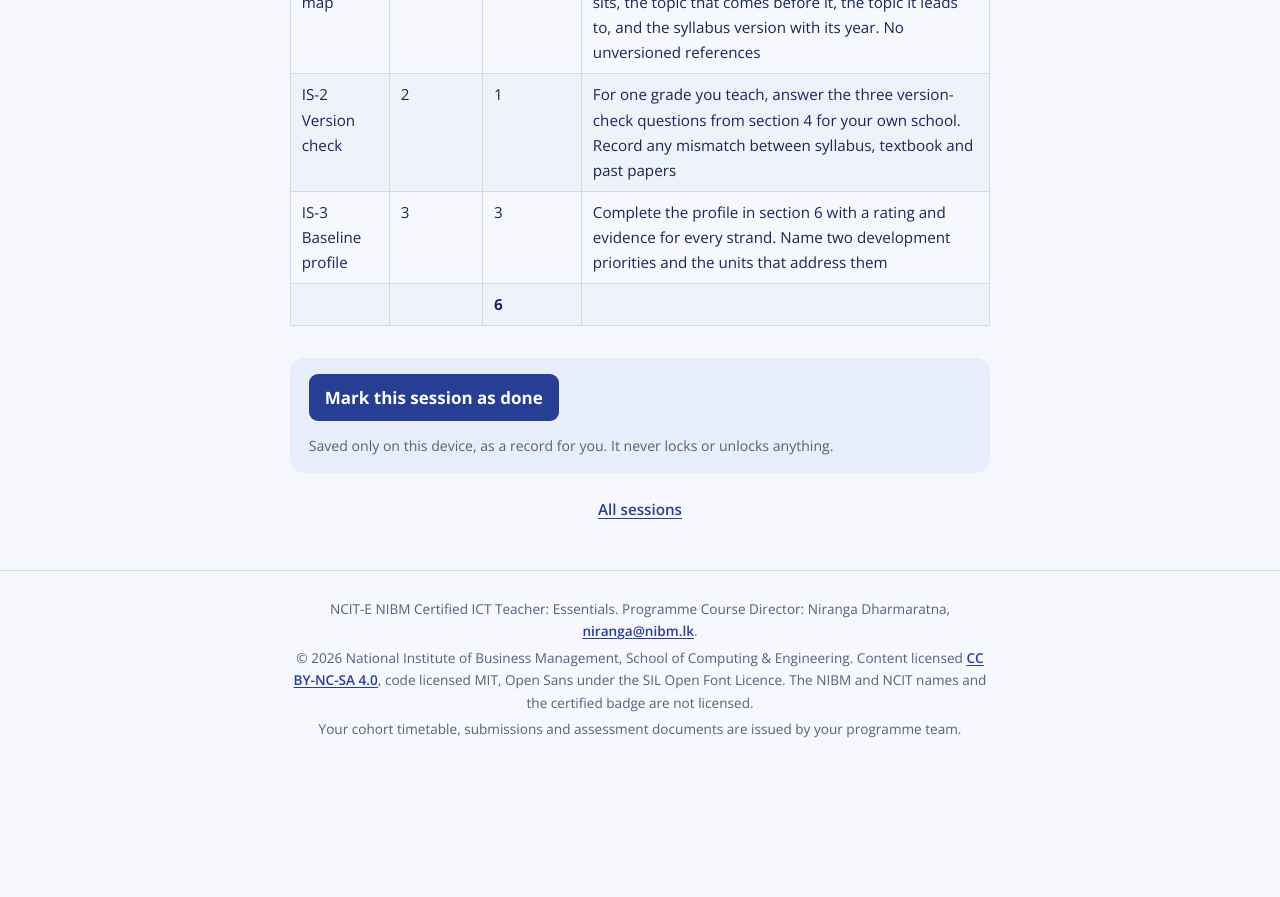
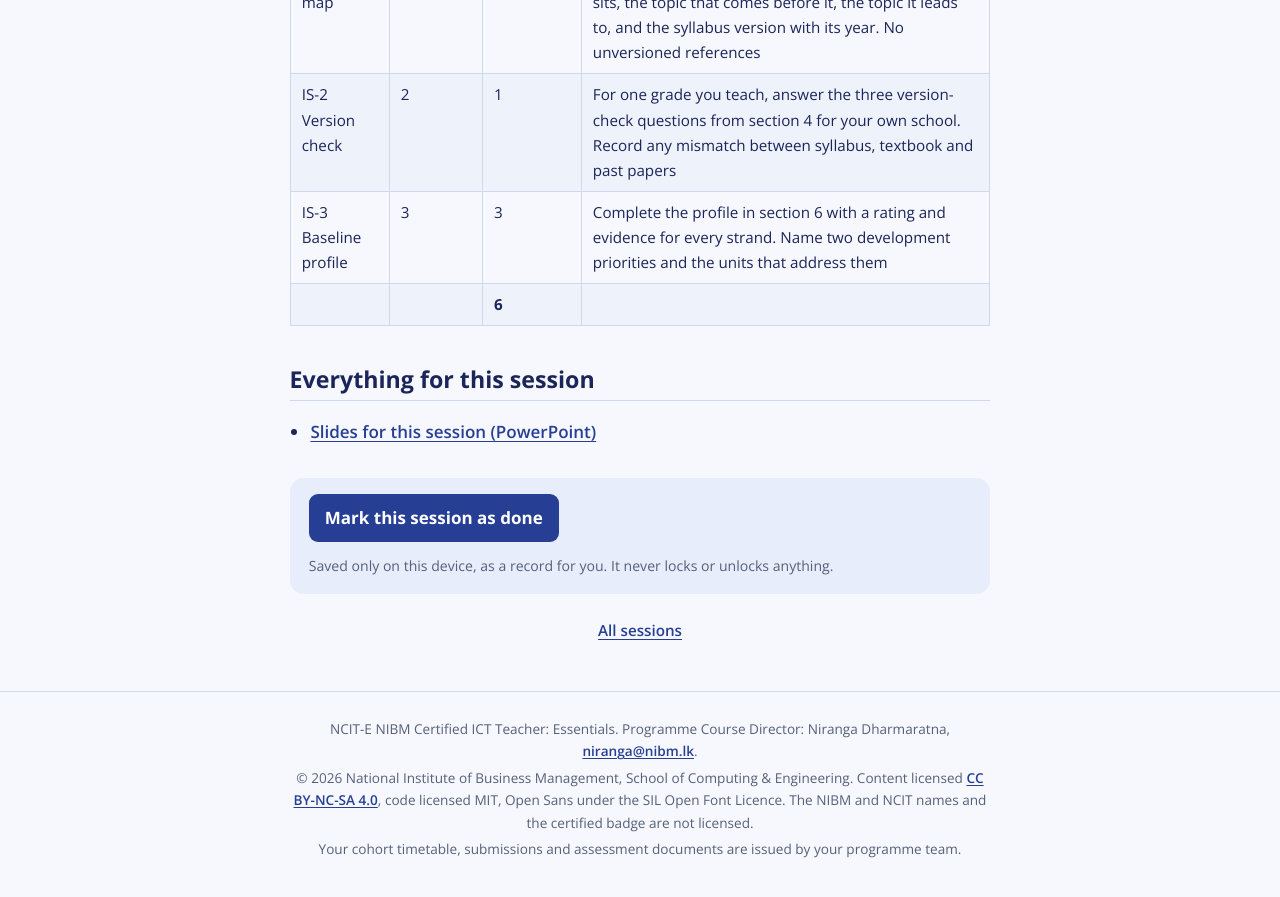
Before and after one commit to NIBM-SOCE/NCIT-E, a Jekyll site: the page built from sessions/s01/index.md, in a window 1280 px wide and 900 px high, scrolled down 11506 px. Shown: the top 897 px of the window. Built offline with Jekyll 4.4.1, drawn with Linux system fonts in a browser that asks for light colours; before the commit the page ends 12286 px from its top, so only the background shows below that.

Commit message:
Add opening deck and Session 1 slides (PowerPoint, dark red and crimson, credited to NIBM SOCE); link slides from session pages
Co-Authored-By: Claude Opus 5.5 <noreply@anthropic.com>
Claude-Session: https://claude.ai/code/session_01DXuohmNaeZa5P7tAsWkGev

```diff
--- a/_layouts/session.html
+++ b/_layouts/session.html
@@ -24,6 +24,13 @@ layout: default
 
   {{ content }}
 
+  {%- if page.slides %}
+  <section class="resources" aria-labelledby="h-res">
+    <h2 id="h-res">Everything for this session</h2>
+    <ul><li><a href="slides/{{ page.slides }}">Slides for this session (PowerPoint)</a></li></ul>
+  </section>
+  {%- endif %}
+
   <div class="progress-box">
     <button class="btn" type="button" data-progress="{{ s.code }}">Mark this session as done</button>
     <span class="progress-note">Saved only on this device, as a record for you. It never locks or unlocks anything.</span>
--- a/index.html
+++ b/index.html
@@ -20,6 +20,7 @@ description: "Candidate portal for NCIT-E, the Essentials level of the NIBM Cert
   </ul>
 
   <ul class="quicklinks">
+    <li><a href="{{ '/opening/ncit-e-prelude.pptx' | relative_url }}">Opening slides (PowerPoint)</a></li>
     <li><a href="{{ '/sessions/s01/' | relative_url }}">Start with Session 1</a></li>
     <li><a href="{{ '/assessment/' | relative_url }}">Assessment</a></li>
     <li><a href="{{ '/glossary/' | relative_url }}">Words to know</a></li>
```
Also changed, not shown: sessions/s01/index.md (+1 -0 lines), 2 other files.
